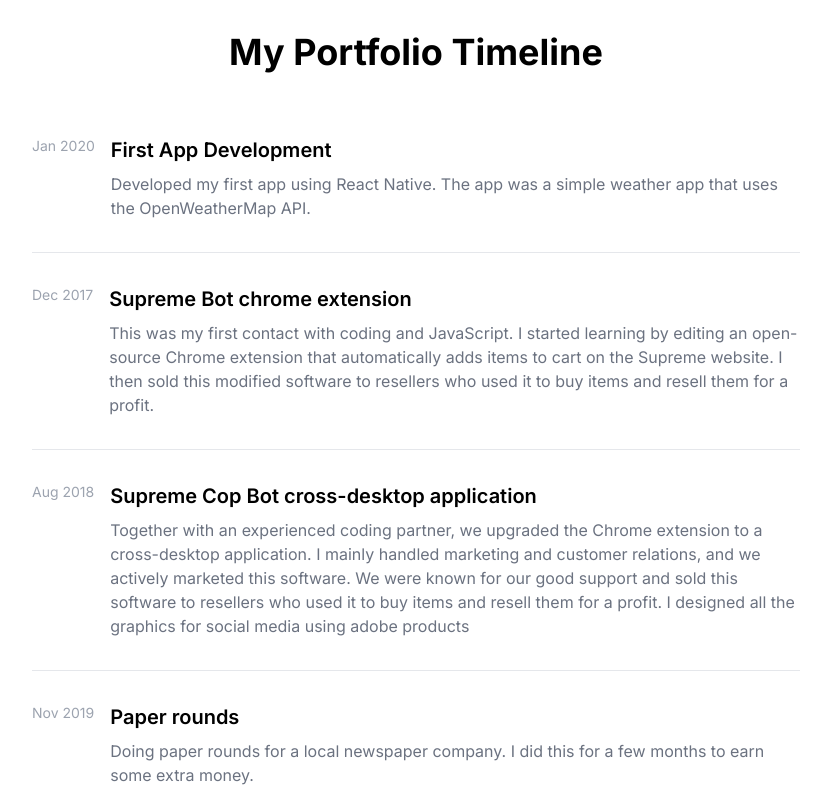
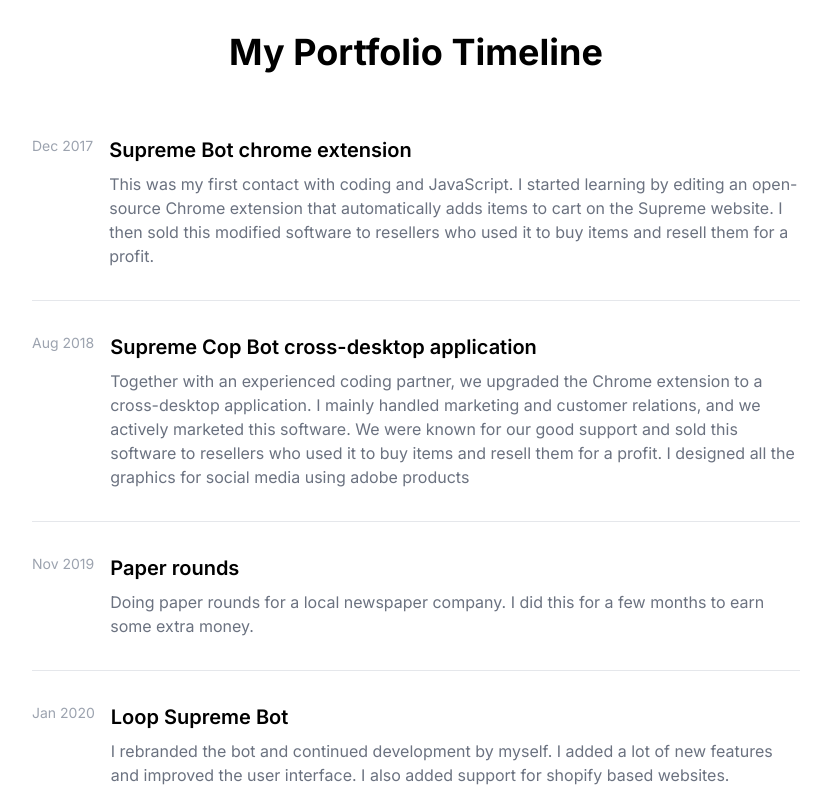
Before and after one commit to SebastianBoehler/sebastianboehler, a Next.js app: page /timeline in a window 1280 px wide. Shown: the top 800 px of the page, without its empty margins (224-1055 px from the left). Built offline with nearby package versions, Linux system fonts and the light colour scheme.

Commit message:
chore: remove placeholder

```diff
--- a/src/components/timeline.tsx
+++ b/src/components/timeline.tsx
@@ -79,16 +79,6 @@
     <main className="flex flex-col items-center justify-center p-8">
       <h1 className="text-4xl font-bold mb-8">My Portfolio Timeline</h1>
       <div className="w-full max-w-3xl divide-y divide-gray-200">
-        <div className="py-8 flex space-x-4">
-          <span className="flex-shrink-0 text-gray-400 text-sm">Jan 2020</span>
-          <div className="space-y-2">
-            <h2 className="text-xl font-semibold">First App Development</h2>
-            <p className="text-gray-500">
-              Developed my first app using React Native. The app was a simple weather app that uses the OpenWeatherMap
-              API.
-            </p>
-          </div>
-        </div>
         {timelineData.map(((props: TimeLineCardProps, idx: number) => (
           <TimeLineCard key={idx} {...props} />
         ))
```
